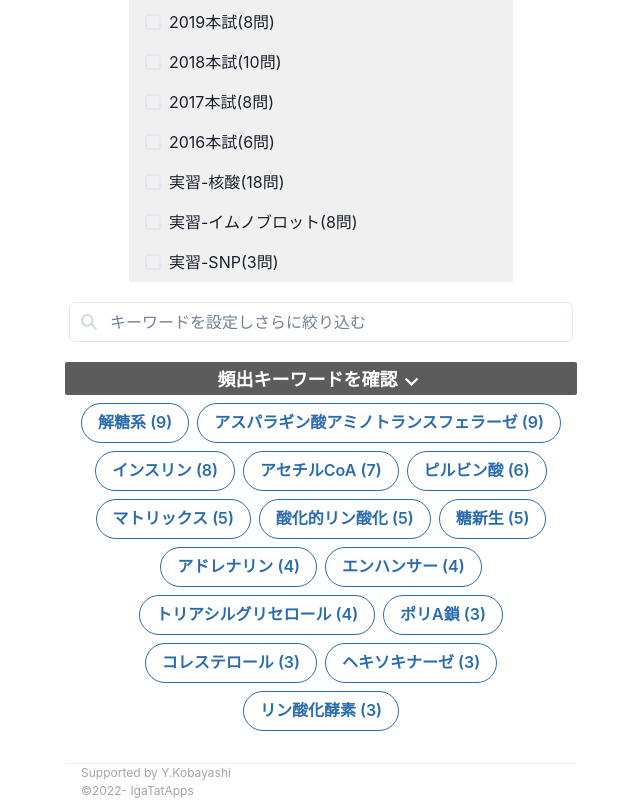
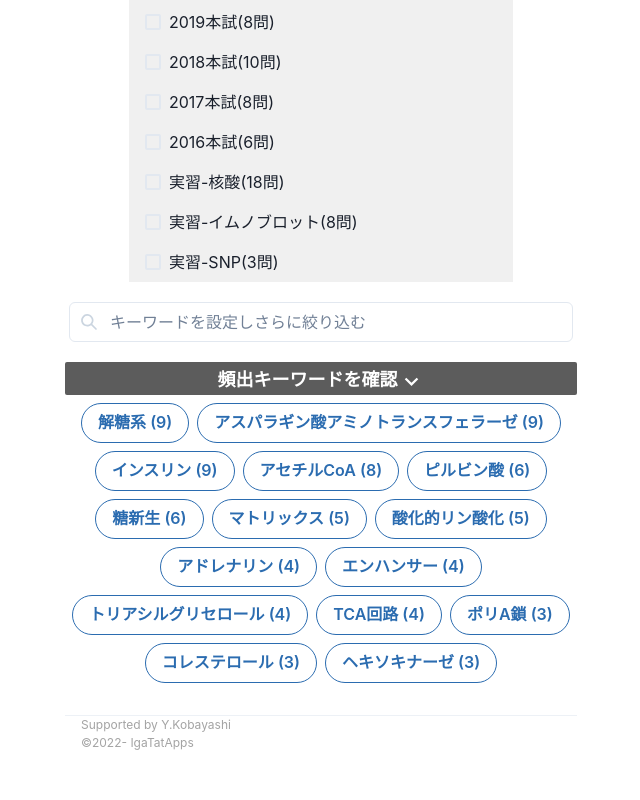
Before and after one commit to Hi09092002/Nahinata, a React (Create React App) app: page / in a window 1280 px wide. Shown: the part 795-1595 px from the top of the page, without its empty margins (319-959 px from the left). After the commit the page ends 1547 px from the top, so only its background shows below. Built offline with nearby package versions, Linux system fonts and the light colour scheme.

Commit message:
added questions

```diff
--- a/src/components/Setting.js
+++ b/src/components/Setting.js
@@ -214,7 +214,7 @@ export const Setting = ({
                 // 現在非同期バグが発生しており、ロードしたsettingをこの形でないと反映できない。がんばれ、未来の俺！
                 setTimeout(() => {
                   updateAllSettings(loadData.status)
-                }, 2000)
+                }, 1500)
               }}
             >
               続きから(あと{loadData.history.split(',').length - 1}問)
--- a/src/useQuestionList.js
+++ b/src/useQuestionList.js
@@ -669,7 +669,7 @@ export const useQuestionList = () => {
           detailInfo: '4',
           questionImg: [],
           questionSentence:
-            '空腹時や好気的運動時には遊離脂肪酸の血中濃度が上昇すると考えられるが、その理由について肝臓と筋肉、脂肪でどのような代謝が怒っているか説明しなさい。ただしまとまりの反応は〇〇経路として良い。（500 字以内）',
+            '空腹時や好気的運動時には遊離脂肪酸の血中濃度が上昇すると考えられるが、その理由について肝臓と筋肉、脂肪でどのような代謝がおこっているか説明しなさい。ただしまとまりの反応は〇〇経路として良い。（500 字以内）',
           choices: [],
           answerImg: [
             biochemistry2021_4_1,
@@ -679,13 +679,13 @@ export const useQuestionList = () => {
           answer:
             'まず、肝臓では脂肪酸はβ酸化され、アセチル CoAが多量に作られる。作られたアセチル CoAは一部 TCA 回路に入り、大部分がケトン体の合成に使用される。ケトン体は肝臓から血中に送り出され、全身の組織のエネルギー源として利用される。筋肉では肝臓と同様に脂肪酸をβ酸化してアセチルCoAを得る。その後、アセチルCoAをTCA 回路によっCO2 まで分解し、電子伝達系と酸化的リン酸化によってエネルギーを産生する。脂肪酸はトリアシルグリセロールとして脂肪組織に貯蔵されている。空腹時や好気的運動時には、グルカゴンやアドレナリンの作用により脂肪組織でホルモン感受性リパーゼが活性化し、トリアシルグリセロールの分解が進行する。それにより得られた脂肪酸がアルブミンと結合して親水性となり、遊離脂肪酸として血中に放出されることで血中脂肪酸濃度が上昇する。この脂肪酸は筋肉と肝臓で使用される。一方、トリアシルグリセロールの分解時に同時に産生されたグリセロールは肝臓で糖新生の素材として使用される。(446字)',
           commentary:
-            '空腹時の代謝を問う問題。摂食時の分も確認しておきましょう。',
+            '脂肪細胞から血中へ放出された遊離脂肪酸は数分で肝臓や筋肉などに取り込まれる。食後のインスリン分泌によってホルモン感受性リパーゼが不活化され、血中遊離脂肪酸は減少する→脂質実習。　空腹時の代謝を問う問題。摂食時の分も確認しておきましょう。',
         },
         {
           detailInfo: '5',
           questionImg: [],
           questionSentence:
-            '解答系のNAD⁺について、⑴ 赤血球ではどのようにしてNADHに再生しているのか。⑵ これらの反応を継続して行うために必要な組織とどのような経路を辿るか。',
+            '解糖系のNAD⁺について、⑴ 赤血球ではどのようにしてNADHに再生しているのか。⑵ これらの反応を継続して行うために必要な組織はなにか、またこれらの反応はどのような経路を辿るか。',
           choices: [],
           answerImg: [
             biochemistry2021_5_1,
@@ -693,9 +693,9 @@ export const useQuestionList = () => {
             biochemistry2021_5_3,
           ],
           answer:
-            '（1）赤血球にはミトコンドリアが存在しないので、酸素を還元してNADHを酸化することができない。そこで、代わりに解糖系の代謝産物であるピルビン酸を還元して乳酸にすることで、NADHを酸化してNAD+を再生している。（2）（1）で生成された乳酸を処理するために、肝臓が必要である。乳酸→ピルビン酸→オキサロ酢酸→リンゴ酸→オキサロ酢酸→ホスホエノールピルビン酸→解糖系の逆行でグルコース、の順に反応経路をたどる。',
-          commentary:
-            '嫌気的条件を述べる。血管の少ない組織やがん細胞、激しい運動をする骨格筋などが挙げられる。',
+            '（1）赤血球にはミトコンドリアが存在しないので、酸素を還元してNADHを酸化することができない。そこで、代わりに解糖系の代謝産物であるピルビン酸を還元して乳酸にすることで、NADHを酸化してNAD⁺を再生している。（2）（1）で生成された乳酸を処理するために、肝臓（や心臓）が必要である。これらの臓器では血中から得た乳酸を酸化してピルビン酸に戻す（乳酸デヒドロゲナーゼの作用）。肝臓ではピルビン酸は糖新生によりグルコースに変換される（経路：ピルビン酸→オキサロ酢酸→ホスホエノールピルビン酸→→→グルコース6-P→）か、TCA回路（経路：ピルビン酸→アセチルCoA→→2CO₂など）で異化されATP合成に利用される。',
+          commentary:
+            '嫌気的条件を述べる。赤血球のほかに血管の少ない組織やがん細胞、激しい運動をする骨格筋などが挙げられる。血漿中の乳酸濃度が上昇すると乳酸アシドーシスとなる。',
         },
         {
           detailInfo: '6',
@@ -725,7 +725,8 @@ export const useQuestionList = () => {
           ],
           answer:
             'DNA は相補的な二本差であり、複製に必要なDNAポリメラーゼは5’→3’の方向へしか複製を進めることができない。二本鎖のうち、3’→5’方向の鎖を鋳型にして合成される鎖は DNAポリメラーゼによる伸長方向と複製フォークの進行とが同一方向になり、5’→3’へと連続的に合成される。一方、5’→3’方向の鎖を鋳型にして合成される鎖では、岡崎フラグメントと呼ばれる短い DNA鎖が5’→3’方向に合成され、DNAリガーゼによって一本の鎖に合成される。これを半不連続的複製という。',
-          commentary: '',
+          commentary:
+            'リーディング鎖では連続的な合成が行われ、ラギング鎖では不連続的な合成が行われる。その他、DNA複製は半保存的複製の性質も持つ。複製後のDNAのうち片方が親から受け継がれた（保存された）鎖で、もう片方が新しく合成された（保存されていない）鎖であることから。',
         },
         {
           detailInfo: '8',
```
Also changed, not shown: 7 other files (tests, documents, lock files or other folders).
